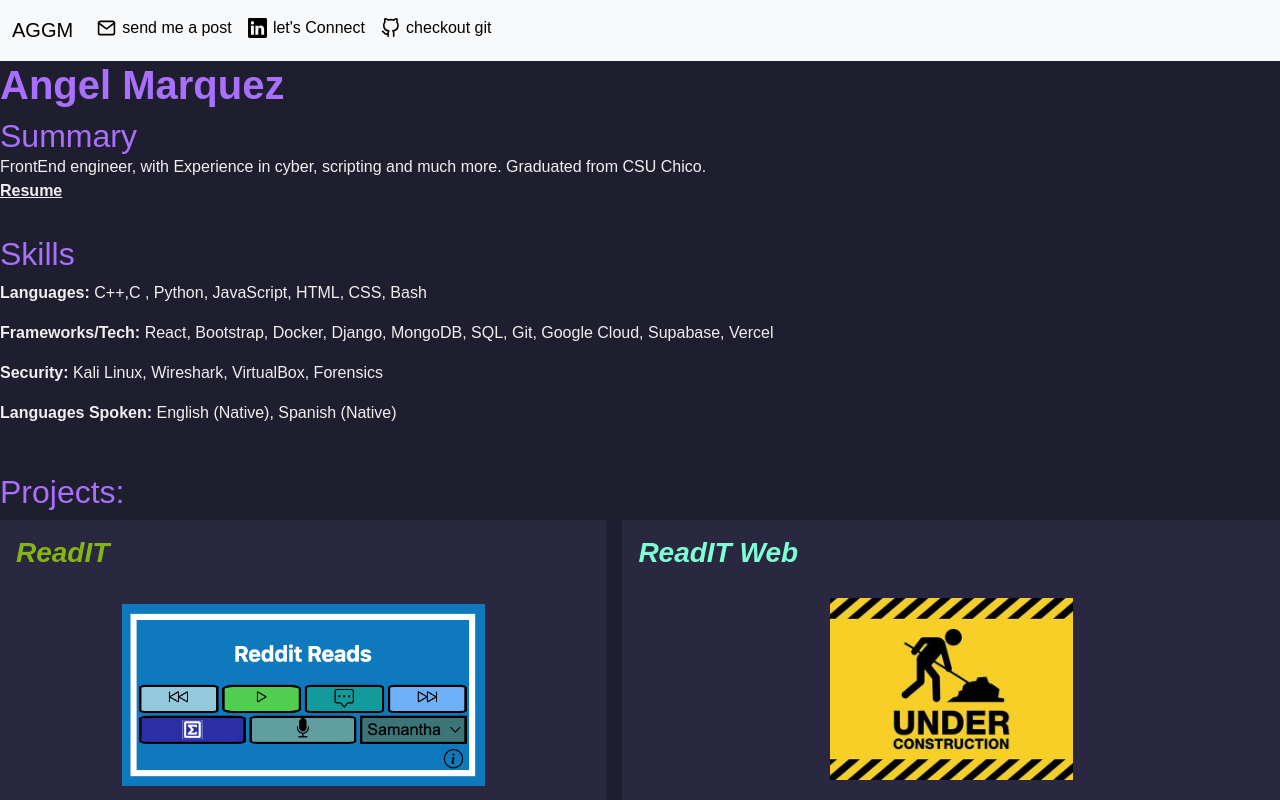
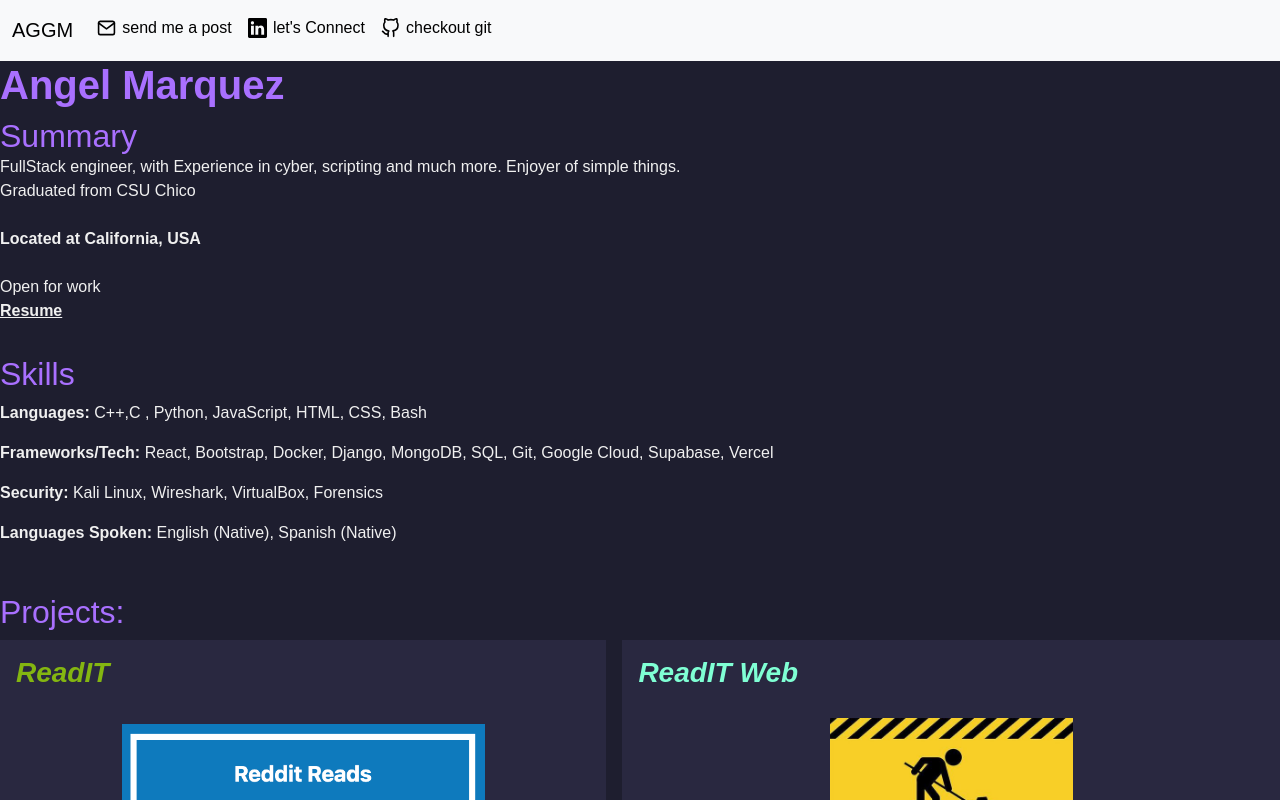
Before and after one commit to Angel086/reactPortFolio, a React (Vite) app: page / in a window 1280 px wide. Shown: the top 800 px of the page. Built offline with nearby package versions, Linux system fonts and the light colour scheme.

Commit message:
Changes to summary

```diff
--- a/src/Summary.jsx
+++ b/src/Summary.jsx
@@ -11,8 +11,14 @@ export default function Summary() {
         <div id="mysum">
           <h2>Summary</h2>
           <p>
-            FrontEnd engineer, with Experience in cyber, scripting and much more. Graduated from CSU Chico.
+            FullStack engineer, with Experience in cyber, scripting and much more. Enjoyer of simple things.
+            <br/>Graduated from CSU Chico
           </p>
+          <br/>
+          <p style={{fontWeight:"bolder"
+          }}>Located at California, USA</p>
+          <br/>
+          <p>Open for work</p>
           <a style={{display:"flex", width:"60px",fontWeight:"bolder"}} href={resume}>Resume</a>
         </div>
       </section>
```
Also changed, not shown: 5 other files (tests, documents, lock files or other folders).
